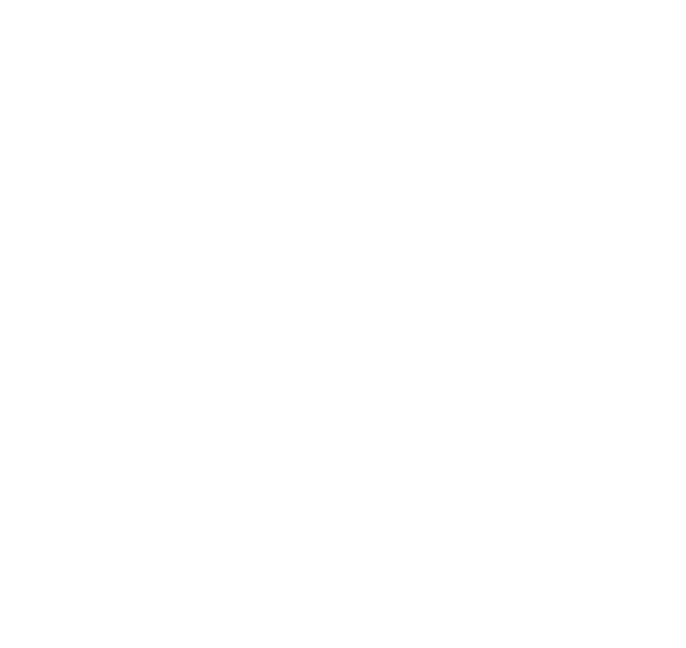
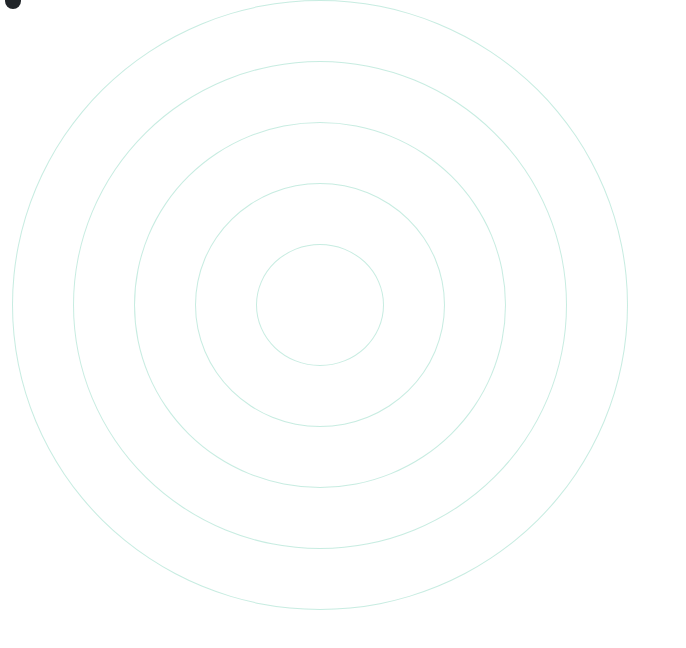
Before and after one commit to Islam-Mahmoud-Abd-Alhy/Weekend, a plain HTML site: page Main.html in a window 1280 px wide. Shown: the whole page, without its empty margins (0-686 px from the left). Drawn offline with Linux system fonts and the light colour scheme.

Commit message:
update style and add image

```diff
--- a/Css/style.css
+++ b/Css/style.css
@@ -0,0 +1,10 @@
+*{
+    margin: 0;
+    padding: 0;
+    box-sizing: border-box;
+}
+#Hero .circle{
+    border:1px #20B48640 groove;
+    border-radius: 50%;
+    padding: 60px;
+}
--- a/Main.html
+++ b/Main.html
@@ -10,6 +10,178 @@
     <title>Document</title>
 </head>
 <body>
+    <section id="Hero" class="Hero container-fluid d-flex flex-column justify-content-around">
+        <div class="row d-flex flex-row justify-content-center">
+            <div class="col-6">
+                <div class="circle w-100 position-relative">
+                    <i class="fa-solid fa-circle position-absolute top-0 start-0 translate-middle"></i>
+                    <div class="circle circle1">
+                        <div class="circle circle2">
+                            <div class="circle circle3">
+                                <div class="circle circle4">
+
+                                </div>
+                            </div>
+                        </div>
+                    </div>
+                </div>
+            </div>
+            <div class="col-6">
+
+            </div>
+
+
+        </div>
+
+
+
+
+
+
+
+
+
+        <div class="row">
+
+        </div>
+    </section>
+
+
+
+
+
+
+
+
+
+
+
+
+
+
+
+
+
+
+
+
+
+
+
+
+
+
+
+
+
+
+
+
+
+
+
+
+
+
+
+
+
+
+
+
+
+
+
+
+
+
+
+
+
+
+
+
+
+
+
+
+
+
+
+
+
+
+
+
+
+
+
+
+
+
+
+
+
+
+
+
+
+
+
+
+
+
+
+
+
+
+
+
+
+
+
+
+
+
+
+
+
+
+
+
+
+
+
+
+
+
+
+
+
+
+
+
+
+
+
+
+
+
+
+
+
+
+
+
+
+
+
+
+
+
+
+
+
 
 
 
```
Also changed, not shown: Media/images/dc33296764724460297de2da00fc7c1f50b543f7.png (added).
